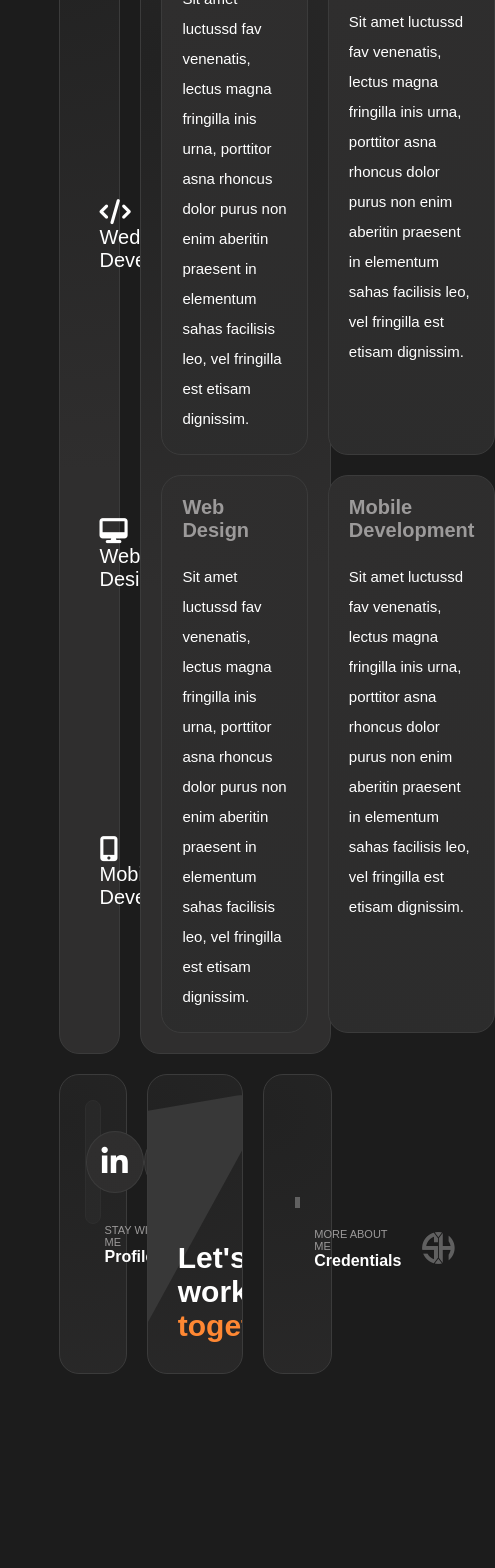
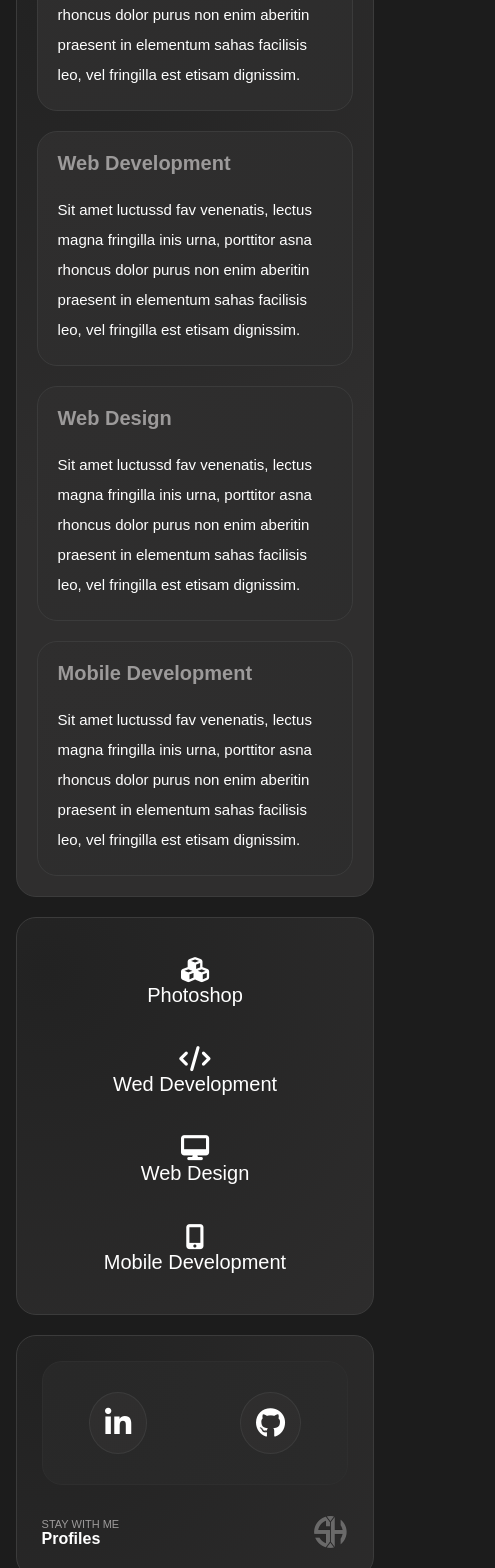
Before and after one commit to Shukhratmamadaliev9797/shukhrat.co.uk, a React (Create React App) app: page /services in a window 390 px wide. Shown: the part 360-1928 px from the top of the page, 495 px wide, since content can reach past the window. Before the commit the page ends 1734 px from the top, so only its background shows below. Built offline with nearby package versions, Linux system fonts and the light colour scheme; grey boxes are pictures that could not be loaded.

Commit message:
update service page responsiveness

```diff
--- a/src/pages/Services.js
+++ b/src/pages/Services.js
@@ -1,11 +1,79 @@
 import React from "react";
 import Preloader from "../components/Preloader";
+import { useMediaQuery } from "react-responsive";
 
 export default function Services() {
+  const isTablet = useMediaQuery({ query: "(max-width: 1200px)" });
   return (
     <div className="services">
       <Preloader />
       <div className="services__container">
+        {isTablet ? (
+          <>
+            <div className="services__1">
+              <div className="services__1-right">
+                <h1>MY OFFERINGS</h1>
+                <div className="services__1-right-services">
+                  <div className="services__1-right-box">
+                    <h5>Photoshop</h5>
+                    <p>
+                      Sit amet luctussd fav venenatis, lectus magna fringilla
+                      inis urna, porttitor asna rhoncus dolor purus non enim
+                      aberitin praesent in elementum sahas facilisis leo, vel
+                      fringilla est etisam dignissim.
+                    </p>
+                  </div>
+                  <div className="services__1-right-box">
+                    <h5>Web Development</h5>
+                    <p>
+                      Sit amet luctussd fav venenatis, lectus magna fringilla
+                      inis urna, porttitor asna rhoncus dolor purus non enim
+                      aberitin praesent in elementum sahas facilisis leo, vel
+                      fringilla est etisam dignissim.
+                    </p>
+                  </div>
+                  <div className="services__1-right-box">
+                    <h5>Web Design</h5>
+                    <p>
+                      Sit amet luctussd fav venenatis, lectus magna fringilla
+                      inis urna, porttitor asna rhoncus dolor purus non enim
+                      aberitin praesent in elementum sahas facilisis leo, vel
+                      fringilla est etisam dignissim.
+                    </p>
+                  </div>
+                  <div className="services__1-right-box">
+                    <h5>Mobile Development</h5>
+                    <p>
+                      Sit amet luctussd fav venenatis, lectus magna fringilla
+                      inis urna, porttitor asna rhoncus dolor purus non enim
+                      aberitin praesent in elementum sahas facilisis leo, vel
+                      fringilla est etisam dignissim.
+                    </p>
+                  </div>
+                </div>
+              </div>
+            </div>
+            <div className="services__1-left">
+              <ul>
+                <li>
+                  <i class="icon fa-solid fa-cubes"></i> <span>Photoshop</span>
+                </li>
+                <li>
+                  <i class="icon fa-solid fa-code"></i>
+                  <span>Wed Development</span>
+                </li>
+                <li>
+                  <i class="icon fa-solid fa-desktop"></i>
+                  <span>Web Design</span>
+                </li>
+                <li>
+                  <i class="icon fa-solid fa-mobile-screen-button"></i>
+                  <span>Mobile Development</span>
+                </li>
+              </ul>
+            </div>
+          </>
+        ) : (
           <div className="services__1">
             <div className="services__1-left">
               <ul>
@@ -68,6 +136,52 @@ export default function Services() {
               </div>
             </div>
           </div>
+        )}
+
+        {isTablet ? (
+          <>
+            <div className="about__tablet">
+              <div className="home__2-3">
+                <div className="home__2-3-social">
+                  <i class="home__2-3-social-icon fa-brands fa-linkedin-in"></i>
+                  <i class="home__2-3-social-icon fa-brands fa-github"></i>
+                </div>
+                <div className="home__2-3-title">
+                  <div>
+                    <span>STAY WITH ME</span>
+                    <h2>Profiles</h2>
+                  </div>
+                  <div>
+                    <img src="/images/logo.png" alt="" />
+                  </div>
+                </div>
+              </div>
+
+              <div className="home__1-2-2-1">
+                <div className="home__1-2-2-1-sign">
+                  <img src="/images/sign.png" alt="" />
+                </div>
+                <div className="home__1-2-2-1-title">
+                  <div>
+                    <span>MORE ABOUT ME</span>
+                    <h2>Credentials</h2>
+                  </div>
+                  <div>
+                    <img src="/images/logo.png" alt="" />
+                  </div>
+                </div>
+              </div>
+            </div>
+            <div className="home__3-2">
+              <i class="home__3-2-icon fa-solid fa-paper-plane"></i>
+              <h1>
+                Let's <br />
+                work <span>together</span>
+              </h1>
+              <img src="/images/logo.png" alt="" />
+            </div>
+          </>
+        ) : (
           <div className="about__3">
             <div className="home__2-3">
               <div className="home__2-3-social">
@@ -107,6 +221,7 @@ export default function Services() {
               </div>
             </div>
           </div>
+        )}
       </div>
     </div>
   );
--- a/src/style/pages/credentials.scss
+++ b/src/style/pages/credentials.scss
@@ -97,6 +97,14 @@
     border-radius: 2rem;
     padding: 2rem;
     text-align: center;
+    @media only screen and (max-width: 1100px) {
+      width: 60%;
+      margin: 0 auto;
+      padding: 3rem;
+    }
+    @media only screen and (max-width: 800px) {
+      width: 100%;
+    }
     img {
       width: 100%;
       border-radius: 2rem;
--- a/src/style/pages/services.scss
+++ b/src/style/pages/services.scss
@@ -2,12 +2,24 @@
   width: 100%;
   &__container {
     width: 70%;
-    margin: 0 auto;
+    margin: 4rem auto;
+    @media only screen and (max-width: 1500px) {
+      width: 80%;
+    }
+    @media only screen and (max-width: 1300px) {
+      width: 90%;
+    }
+    @media only screen and (max-width: 1100px) {
+      width: 92%;
+    }
   }
   &__1 {
     display: grid;
     grid-template-columns: 30% 70%;
-
+    @media only screen and (max-width: 1200px) {
+      grid-template-columns: 1fr;
+      margin-bottom: 2rem;
+    }
     &-left {
       border: 1px solid #3b3b3b;
       background-image: radial-gradient(
@@ -18,6 +30,9 @@
       border-radius: 2rem;
       padding: 2rem;
       margin-right: 2rem;
+      @media only screen and (max-width: 1200px) {
+        margin-right: 0rem;
+      }
       ul {
         display: flex;
         flex-direction: column;
@@ -26,9 +41,32 @@
         height: 100%;
         font-size: 2rem;
         margin-left: 2rem;
+        @media only screen and (max-width: 1200px) {
+          flex-direction: row;
+          margin-left: 0rem;
+          flex-wrap: wrap;
+        }
+        li {
+          @media only screen and (max-width: 1200px) {
+            display: block;
+            text-align: center;
+          }
+          @media only screen and (max-width: 800px) {
+            margin: 2rem 3rem;
+          }
+          span {
+            @media only screen and (max-width: 1200px) {
+              display: block;
+              text-align: center;
+            }
+          }
+        }
         .icon {
           margin-right: 3rem;
           font-size: 2.5rem;
+          @media only screen and (max-width: 1200px) {
+            margin-right: 0rem;
+          }
         }
       }
     }
@@ -36,6 +74,16 @@
       h1 {
         font-size: 6rem;
         text-align: center;
+        @media only screen and (max-width: 900px) {
+          font-size: 5rem;
+          margin-bottom: 2rem;
+        }
+        @media only screen and (max-width: 600px) {
+          font-size: 4rem;
+        }
+        @media only screen and (max-width: 450px) {
+          font-size: 3rem;
+        }
       }
       &-services {
         border: 1px solid #3b3b3b;
@@ -49,6 +97,9 @@
         grid-gap: 2rem;
         display: grid;
         grid-template-columns: repeat(2, 1fr);
+        @media only screen and (max-width: 750px) {
+          grid-template-columns: repeat(1, 1fr);
+        }
       }
       &-box {
         padding: 2rem;
```
Lines whose indentation alone changed are shown as unchanged.
